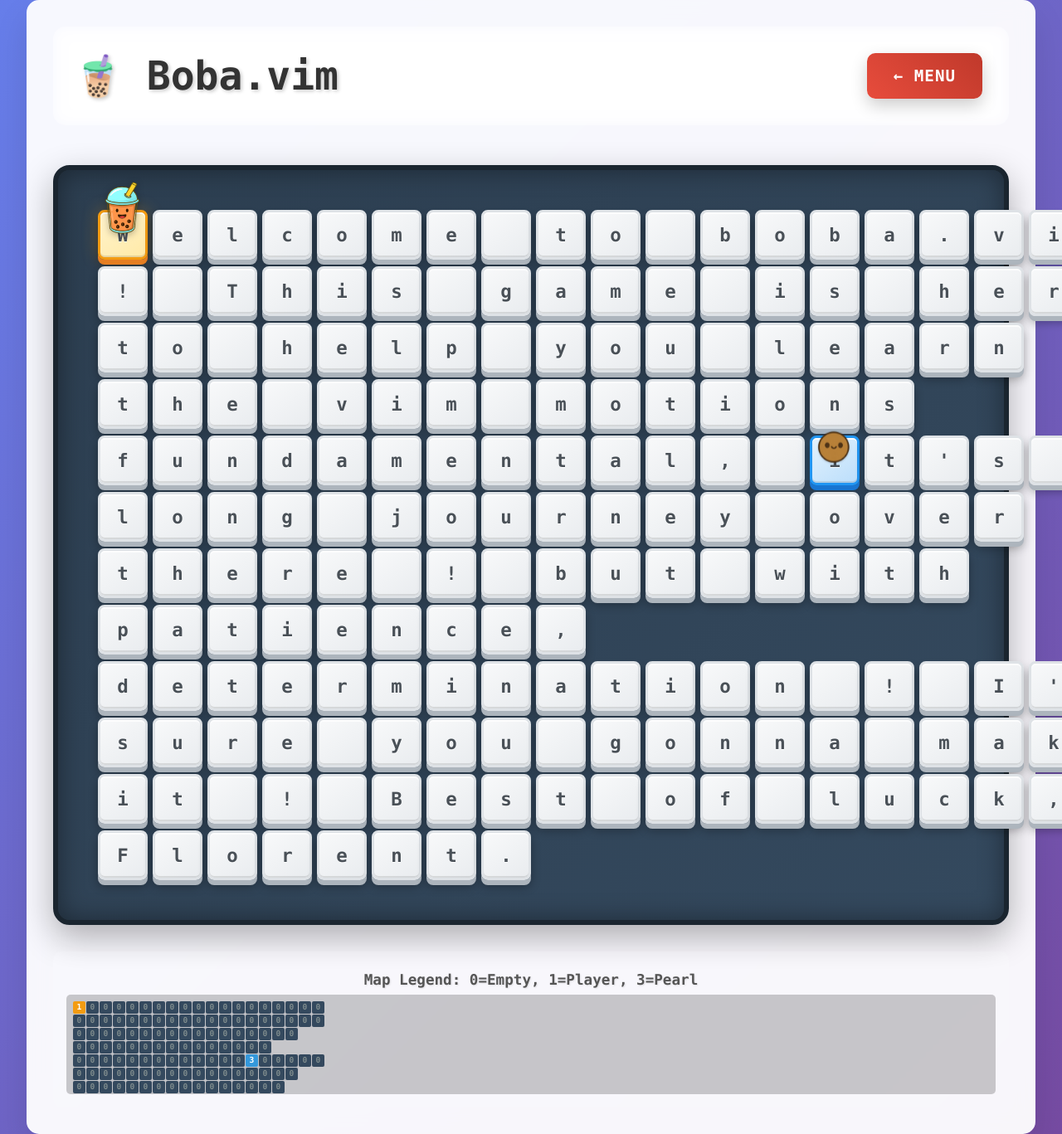
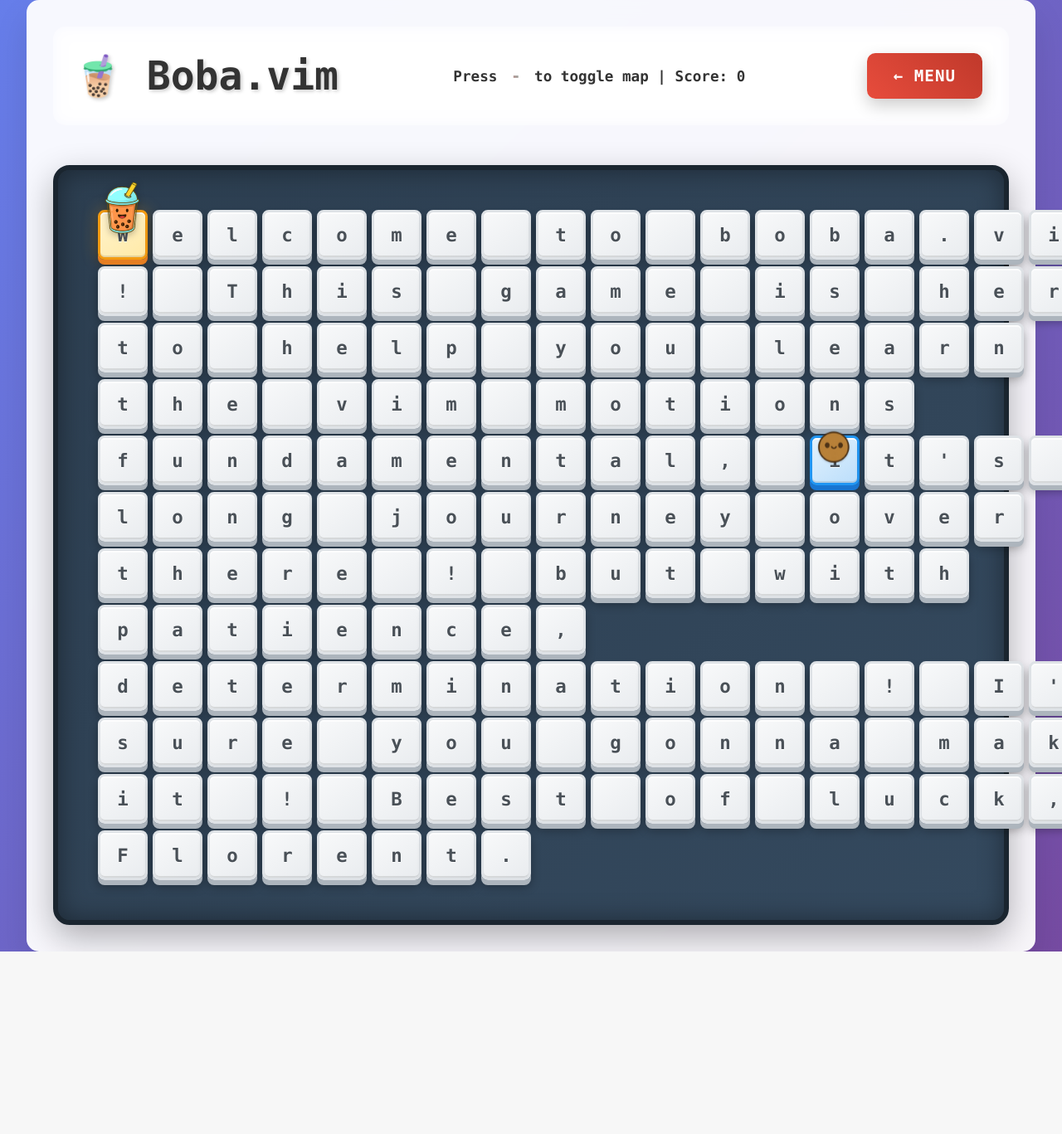
Before and after one commit to Flotapponnier/Boba.vim, a Flask app: page /api/play in a window 1280 px wide; the page is wider, and only the part inside the window is pictured. Shown: that part at 83% size. After the commit the page ends 1147 px from the top of that part, so only its background shows below. Run offline with Flask 3, Linux system fonts and the light colour scheme.

Commit message:
correct map debug, add - to see map and unseen

```diff
--- a/app.py
+++ b/app.py
@@ -46,17 +46,15 @@ Florent."""
 def create_game_map(text_grid):
     game_map = []
 
-    # Initialize all positions as empty
     for row_idx, row in enumerate(text_grid):
         map_row = []
         for col_idx, char in enumerate(row):
             if row_idx == 0 and col_idx == 0:
-                map_row.append(1)  # Player at (0,0)
+                map_row.append(1)
             else:
-                map_row.append(0)  # Empty
+                map_row.append(0)
         game_map.append(map_row)
 
-    # Place pearl avoiding player position (0,0)
     place_new_pearl(game_map, 0, 0)
 
     return game_map
@@ -116,7 +114,6 @@ def move_player():
         pearl_collected = True
         score += 100
 
-        # Place pearl in new location (not on player's new position)
         place_new_pearl(game_map, new_row, new_col)
 
     game_map[current_row][current_col] = 0
@@ -140,12 +137,10 @@ def move_player():
 
 
 def place_new_pearl(game_map, player_row, player_col):
-    """Place a pearl at a random empty position, avoiding the player"""
     empty_positions = []
 
     for row_idx in range(len(game_map)):
         for col_idx in range(len(game_map[row_idx])):
-            # Find empty positions that are not the player's position
             if game_map[row_idx][col_idx] == 0 and not (
                 row_idx == player_row and col_idx == player_col
             ):
--- a/static/css/game.css
+++ b/static/css/game.css
@@ -1,5 +1,3 @@
-/* Game page - Big 3D Keyboard Style */
-
 .game-container {
   max-width: 1400px;
   width: 95%;
@@ -26,6 +24,22 @@
   text-shadow: 2px 2px 4px rgba(0, 0, 0, 0.2);
 }
 
+.header-info {
+  color: #333;
+  font-size: 1.1rem;
+  font-weight: bold;
+  text-align: center;
+}
+
+.header-info strong {
+  background: linear-gradient(45deg, #ff6b6b, #4ecdc4);
+  -webkit-background-clip: text;
+  -webkit-text-fill-color: transparent;
+  padding: 2px 6px;
+  border-radius: 4px;
+  font-size: 1.2rem;
+}
+
 #backMenu {
   background: linear-gradient(45deg, #e74c3c, #c0392b);
   font-size: 1.2rem;
@@ -39,7 +53,6 @@
   transform: translateY(-2px);
 }
 
-/* Game board */
 .game-board {
   background: linear-gradient(135deg, #2c3e50, #34495e);
   border-radius: 20px;
@@ -50,7 +63,6 @@
     0 15px 40px rgba(0, 0, 0, 0.3);
 }
 
-/* Keyboard map */
 .keyboard-map {
   display: flex;
   flex-direction: column;
@@ -64,7 +76,6 @@
   flex-wrap: nowrap;
 }
 
-/* 3D Keyboard Keys */
 .key {
   position: relative;
   width: 60px;
@@ -85,7 +96,6 @@
   transition: all 0.2s ease;
   overflow: visible;
 
-  /* 3D Effect */
   box-shadow:
     0 6px 0 #adb5bd,
     0 8px 12px rgba(0, 0, 0, 0.3),
@@ -95,7 +105,6 @@
   transform: translateZ(0);
 }
 
-/* Letters on keys */
 .key-letter {
   font-family: "Monaco", "Consolas", "Courier New", monospace;
   font-size: 1.4rem;
@@ -109,7 +118,6 @@
   content: "";
 }
 
-/* Boba Character */
 .boba-character {
   position: absolute;
   top: 70%;
@@ -126,10 +134,8 @@
   position: relative;
   z-index: 2;
 
-  /* Jumping animation */
   animation: bobaJump 2s ease-in-out infinite;
 
-  /* Add some glow effect */
   filter: drop-shadow(0 2px 4px rgba(0, 0, 0, 0.3));
 }
 
@@ -144,11 +150,9 @@
   border-radius: 50%;
   z-index: 1;
 
-  /* Shadow animation - opposite of jump */
   animation: bobaShadow 2s ease-in-out infinite;
 }
 
-/* Pearl styling */
 .pearl {
   position: absolute;
   top: 76%;
@@ -181,11 +185,9 @@
   border-radius: 50%;
   z-index: 1;
 
-  /* Shadow animation - same as boba */
   animation: pearlShadowJump 2s ease-in-out infinite;
 }
 
-/* Jumping animation keyframes */
 @keyframes bobaJump {
   0%,
   100% {
@@ -196,7 +198,6 @@
   }
 }
 
-/* Shadow animation keyframes */
 @keyframes bobaShadow {
   0%,
   100% {
@@ -209,7 +210,6 @@
   }
 }
 
-/* Pearl jumping animation - same as boba */
 @keyframes pearlJump {
   0%,
   100% {
@@ -220,7 +220,6 @@
   }
 }
 
-/* Pearl shadow animation */
 @keyframes pearlShadowJump {
   0%,
   100% {
@@ -233,7 +232,6 @@
   }
 }
 
-/* Make the key with boba character slightly more prominent */
 .key[data-map="1"] .key-top {
   background: linear-gradient(145deg, #fff3cd, #ffeaa7);
   border-color: #f39c12;
@@ -245,7 +243,6 @@
     0 0 20px rgba(243, 156, 18, 0.3);
 }
 
-/* Make pearl keys slightly different */
 .key[data-map="3"] .key-top {
   background: linear-gradient(145deg, #e3f2fd, #bbdefb);
   border-color: #2196f3;
@@ -257,7 +254,6 @@
     0 0 15px rgba(33, 150, 243, 0.2);
 }
 
-/* Hover effect - SAME FOR ALL KEYS */
 .key:hover .key-top {
   transform: translateY(-2px);
   box-shadow:
@@ -267,7 +263,6 @@
     inset 0 -2px 0 rgba(0, 0, 0, 0.1);
 }
 
-/* Special hover for boba key */
 .key[data-map="1"]:hover .key-top {
   transform: translateY(-2px);
   box-shadow:
@@ -278,7 +273,6 @@
     0 0 25px rgba(243, 156, 18, 0.4);
 }
 
-/* Active/pressed effect */
 .key:active .key-top {
   transform: translateY(4px);
   box-shadow:
@@ -287,7 +281,6 @@
     inset 0 1px 0 rgba(255, 255, 255, 0.6);
 }
 
-/* Game info */
 .game-info {
   margin-top: 2rem;
   text-align: center;
@@ -301,47 +294,55 @@
   text-shadow: 1px 1px 2px rgba(0, 0, 0, 0.1);
 }
 
-/* Debug info styling */
 .debug-info {
   margin-top: 1rem;
-  padding: 1rem;
-  background: rgba(255, 255, 255, 0.1);
-  border-radius: 10px;
+  padding: 2rem;
+  background: rgba(255, 255, 255, 0.15);
+  border-radius: 15px;
   font-family: "Monaco", "Courier New", monospace;
   max-width: 100%;
   overflow: hidden;
+  backdrop-filter: blur(10px);
+  border: 2px solid rgba(255, 255, 255, 0.2);
+}
+
+.debug-info h3 {
+  color: #333;
+  margin-bottom: 1rem;
+  font-size: 1.5rem;
+  text-align: center;
 }
 
 .map-display {
-  margin-top: 0.5rem;
-  font-size: 0.7rem;
-  line-height: 1.1;
-  max-height: 120px;
-  overflow: auto;
-  background: rgba(0, 0, 0, 0.2);
-  padding: 0.5rem;
-  border-radius: 5px;
-  word-break: break-all;
-  white-space: nowrap;
+  margin-top: 1rem;
+  padding: 1.5rem;
+  background: rgba(0, 0, 0, 0.3);
+  border-radius: 10px;
+  display: flex;
+  flex-direction: column;
+  align-items: flex-start;
+  gap: 4px;
+  max-height: none;
+  overflow: visible;
 }
 
 .map-row {
   display: flex;
-  gap: 1px;
-  margin-bottom: 1px;
+  gap: 3px;
   flex-wrap: nowrap;
 }
 
 .map-cell {
-  width: 15px;
-  height: 15px;
+  width: 25px;
+  height: 25px;
   display: flex;
   align-items: center;
   justify-content: center;
-  border-radius: 2px;
+  border-radius: 4px;
   font-weight: bold;
-  font-size: 0.6rem;
+  font-size: 0.9rem;
   flex-shrink: 0;
+  border: 1px solid rgba(255, 255, 255, 0.1);
 }
 
 .map-0 {
@@ -352,9 +353,11 @@
 .map-1 {
   background: #f39c12;
   color: white;
+  box-shadow: 0 0 10px rgba(243, 156, 18, 0.5);
 }
 
 .map-3 {
   background: #3498db;
   color: white;
+  box-shadow: 0 0 10px rgba(52, 152, 219, 0.5);
 }
--- a/templates/game.html
+++ b/templates/game.html
@@ -8,6 +8,11 @@ block css %}
 content %}
 <div class="game-header">
   <h1 class="game-title">🧋 Boba.vim</h1>
+  <div class="header-info">
+    <p>
+      Press <strong>-</strong> to toggle map | Score: <span id="score">0</span>
+    </p>
+  </div>
   <button id="backMenu" class="btn">← Menu</button>
 </div>
 
@@ -28,7 +33,6 @@ content %}
           <span class="key-letter">{{ letter }}</span>
 
           {% if map_value == 1 %}
-          <!-- Player (Boba character) -->
           <div class="boba-character">
             <div class="boba-shadow"></div>
             <img
@@ -38,7 +42,6 @@ content %}
             />
           </div>
           {% elif map_value == 3 %}
-          <!-- Pearl -->
           <div class="pearl">
             <div class="pearl-shadow"></div>
             <img
@@ -56,10 +59,11 @@ content %}
   </div>
 </div>
 
-<div class="game-info">
+<div class="game-info" id="mapDisplay" style="display: none">
   <div class="debug-info">
+    <h3>Game Map</h3>
     <p>Map Legend: 0=Empty, 1=Player, 3=Pearl</p>
-    <div class="map-display">
+    <div class="map-display" id="mapGrid">
       {% for row in game_map %}
       <div class="map-row">
         {% for value in row %}
```
Also changed, not shown: static/js/game.js (+27 -3 lines).
